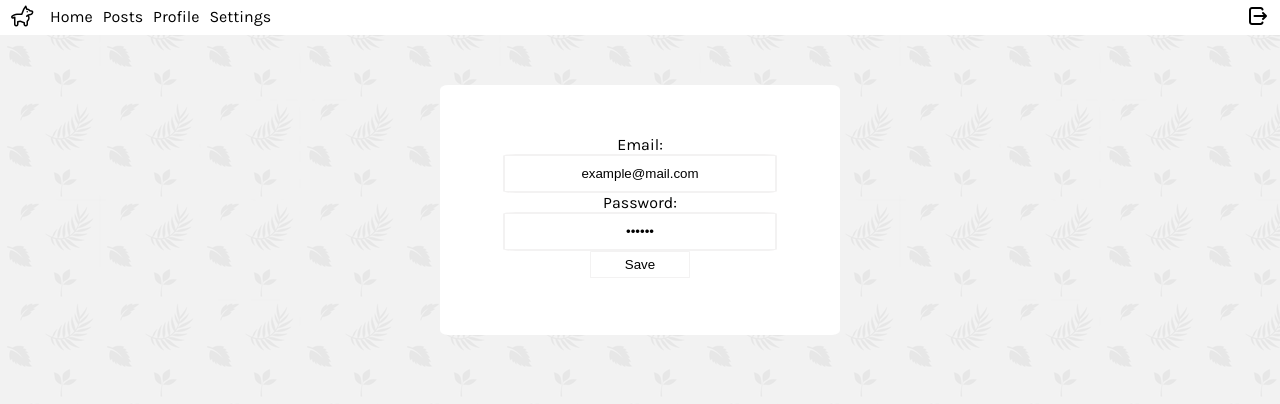
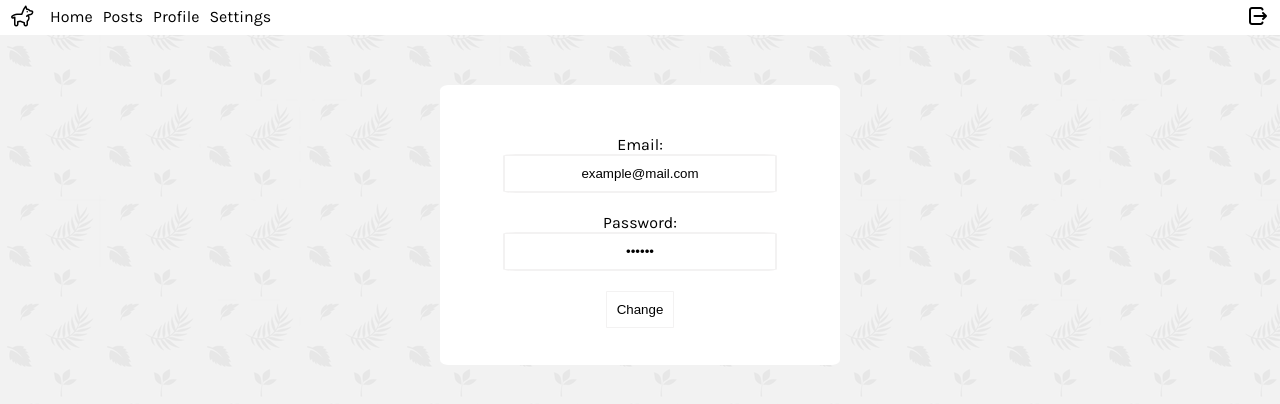
Before and after one commit to JonathanJTang/Pawfriends, a React (Create React App) app in the folder pawfriends/: page /Settings in a window 1280 px wide. Shown: the top 404 px of the page. Built offline with nearby package versions, Linux system fonts and the light colour scheme.

Commit message:
Update UI for settings page

```diff
--- a/pawfriends/src/components/Settings/index.js
+++ b/pawfriends/src/components/Settings/index.js
@@ -14,16 +14,17 @@ class Settings extends React.Component {
     return (
       <div>
         <NavBar />
+
         <form className='settings-form'>
-          <label>
+          <label className='settings-label'>
             Email:
             <input type='text' value={this.state.email} className='settings-input' />
           </label>
-          <label>
+          <label className='settings-label'>
             Password:
             <input type='password' value={this.state.pass} className='settings-input' />
           </label>
-          <input type='submit' value='Save' className='settings-submit' />
+          <input type='submit' value='Change' className='settings-submit' />
         </form>
       </div>
     );
--- a/pawfriends/src/components/Settings/styles.css
+++ b/pawfriends/src/components/Settings/styles.css
@@ -1,7 +1,3 @@
-/* .main {
-    height: 1000px;
-} */
-
 .settings-form {
     background-color: white;
     border-radius: 2%;
@@ -9,7 +5,12 @@
     margin-top: 50px;
     padding-top: 50px;
     width: 400px;
-    height: 200px;
+    height: 230px;
+}
+
+.settings-label {
+    display: block;
+    margin-bottom: 20px;
 }
 
 .settings-input {
@@ -28,12 +29,11 @@
 }
 
 .settings-submit {
-    width: 100px;
     background-color: white;
     border: 1px solid #f3f2f2;
     border-radius: 2%;
     outline: none;
-    padding: 5px;
+    padding: 10px;
     transition: .5s ease;
 }
 
```
